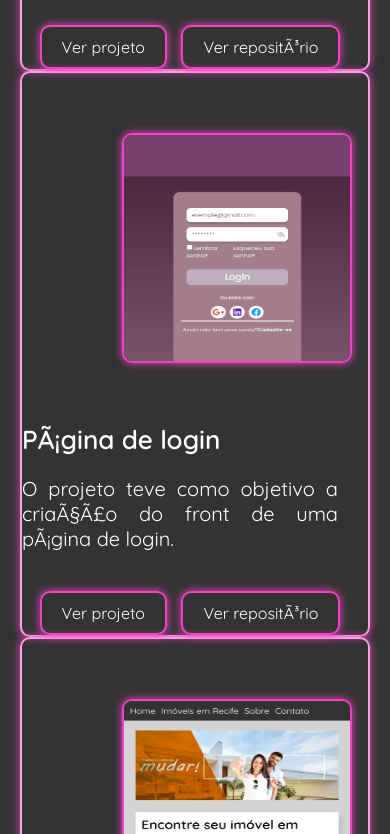
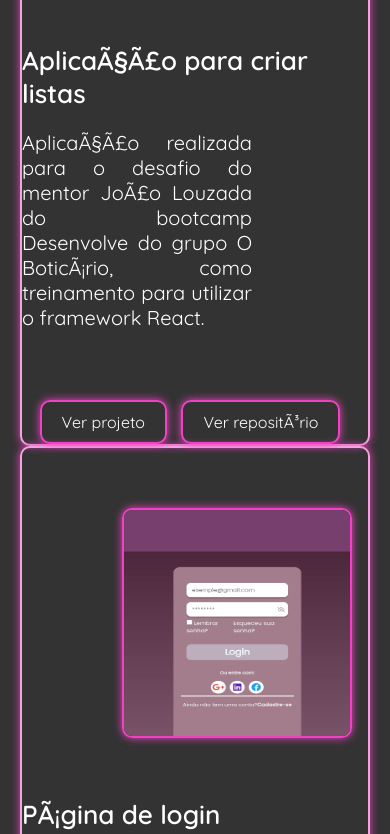
Before and after one commit to Adassalifer/PTFNV, a plain HTML site: page projetos.html in a window 390 px wide. Shown: the part 1006-1840 px from the top of the page. Drawn offline with Linux system fonts and the light colour scheme.

Commit message:
Update projetos.css

```diff
--- a/css/projetos.css
+++ b/css/projetos.css
@@ -148,7 +148,7 @@ header nav a{
         text-align: center;
     }
 
-  #projects img{
+  #projects img, h1, h2, p {
         align-itens: center;
         justify-content: center;
         width: 230px;
```
